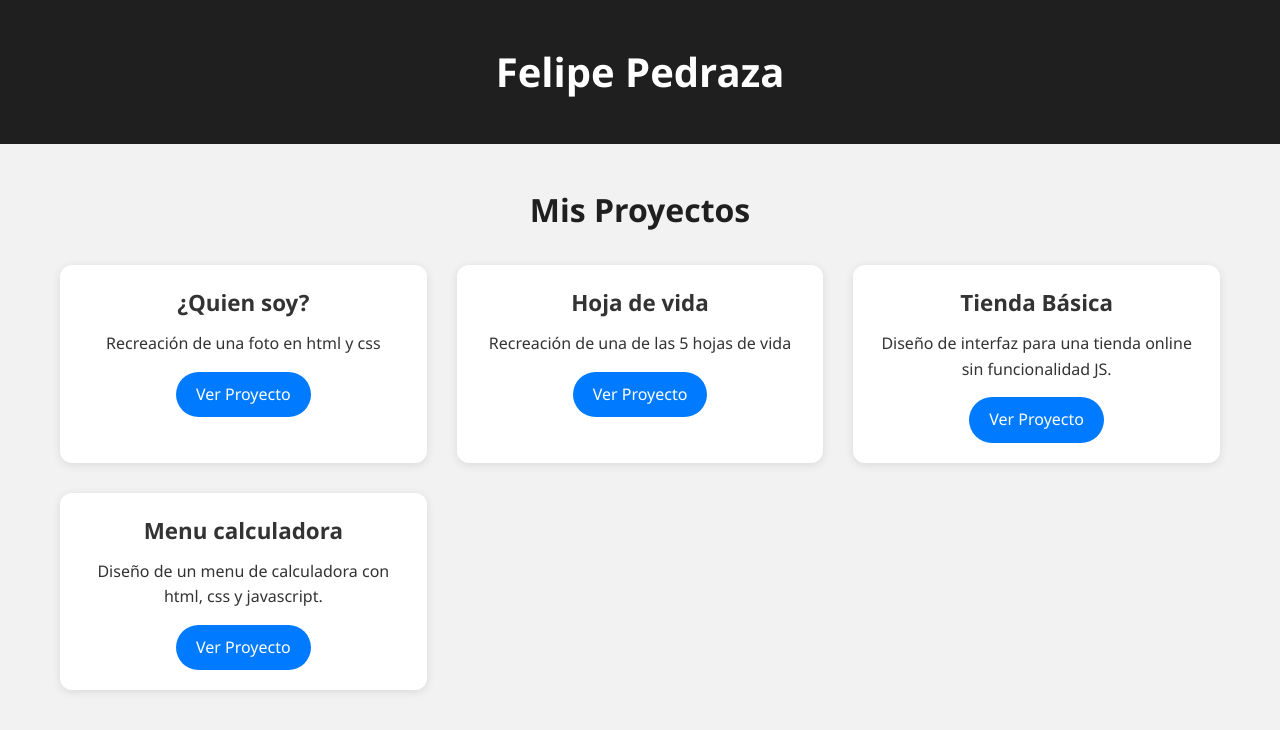
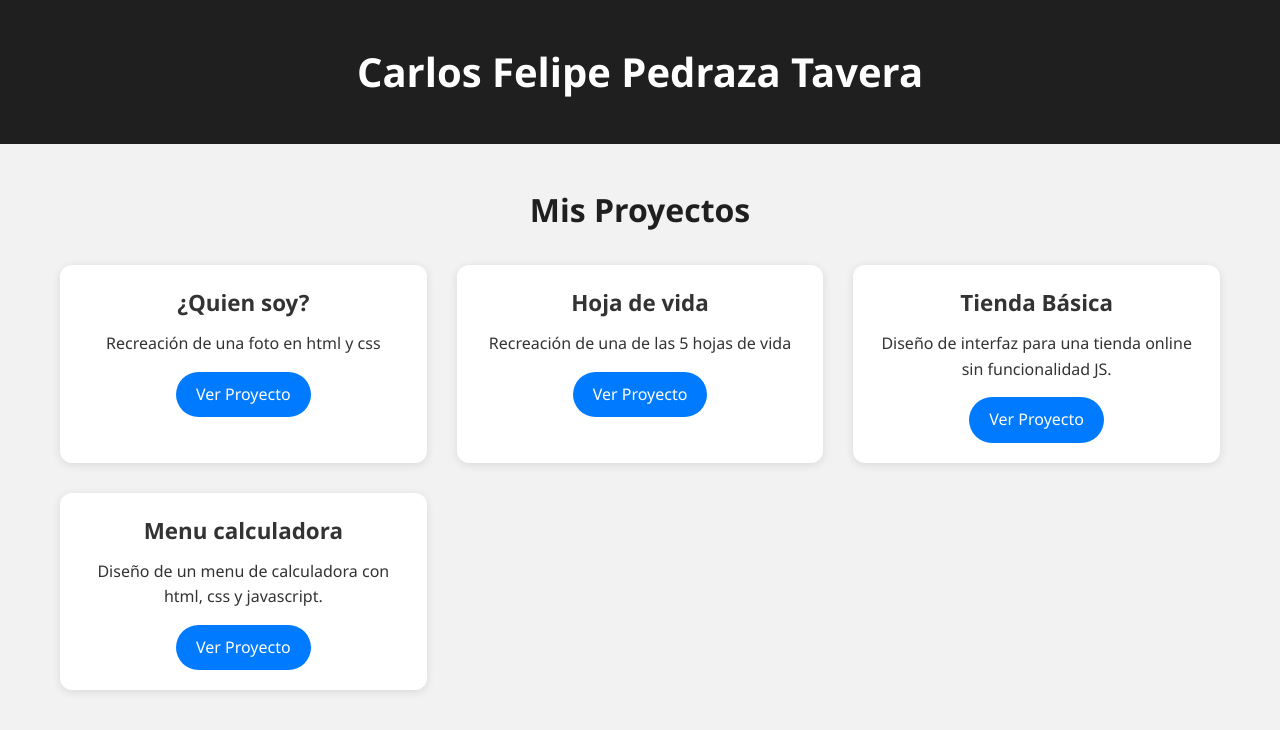
Before and after one commit to felipetavera22/portafolio, a plain HTML site: page index.html in a window 1280 px wide. Drawn offline with Linux system fonts and the light colour scheme.

Commit message:
Se modifico un archivo

```diff
--- a/index.html
+++ b/index.html
@@ -8,7 +8,7 @@
 </head>
 <body>
     <header>
-        <h1>Felipe Pedraza</h1>
+        <h1>Carlos Felipe Pedraza Tavera</h1>
 
     </header>
 
```
